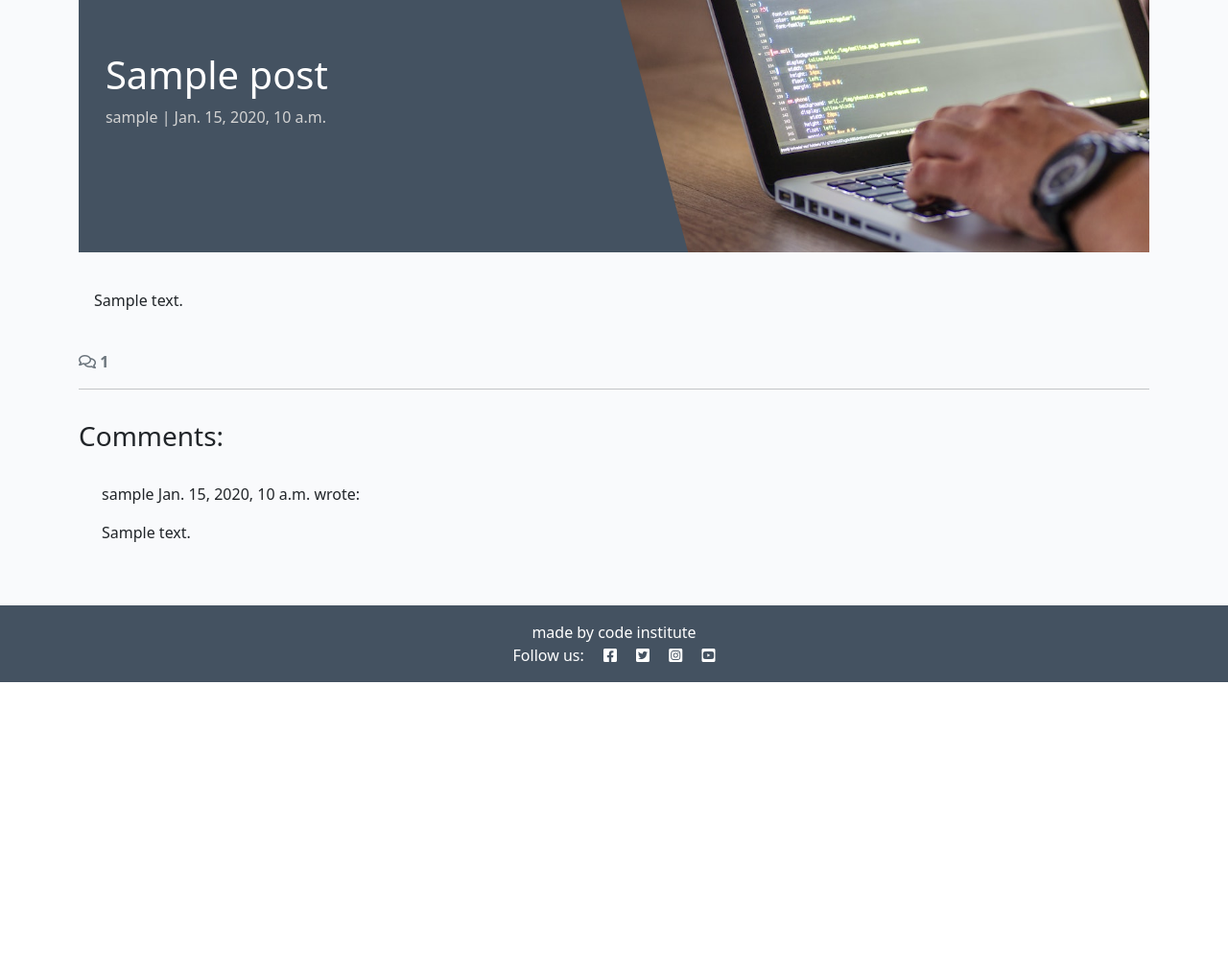
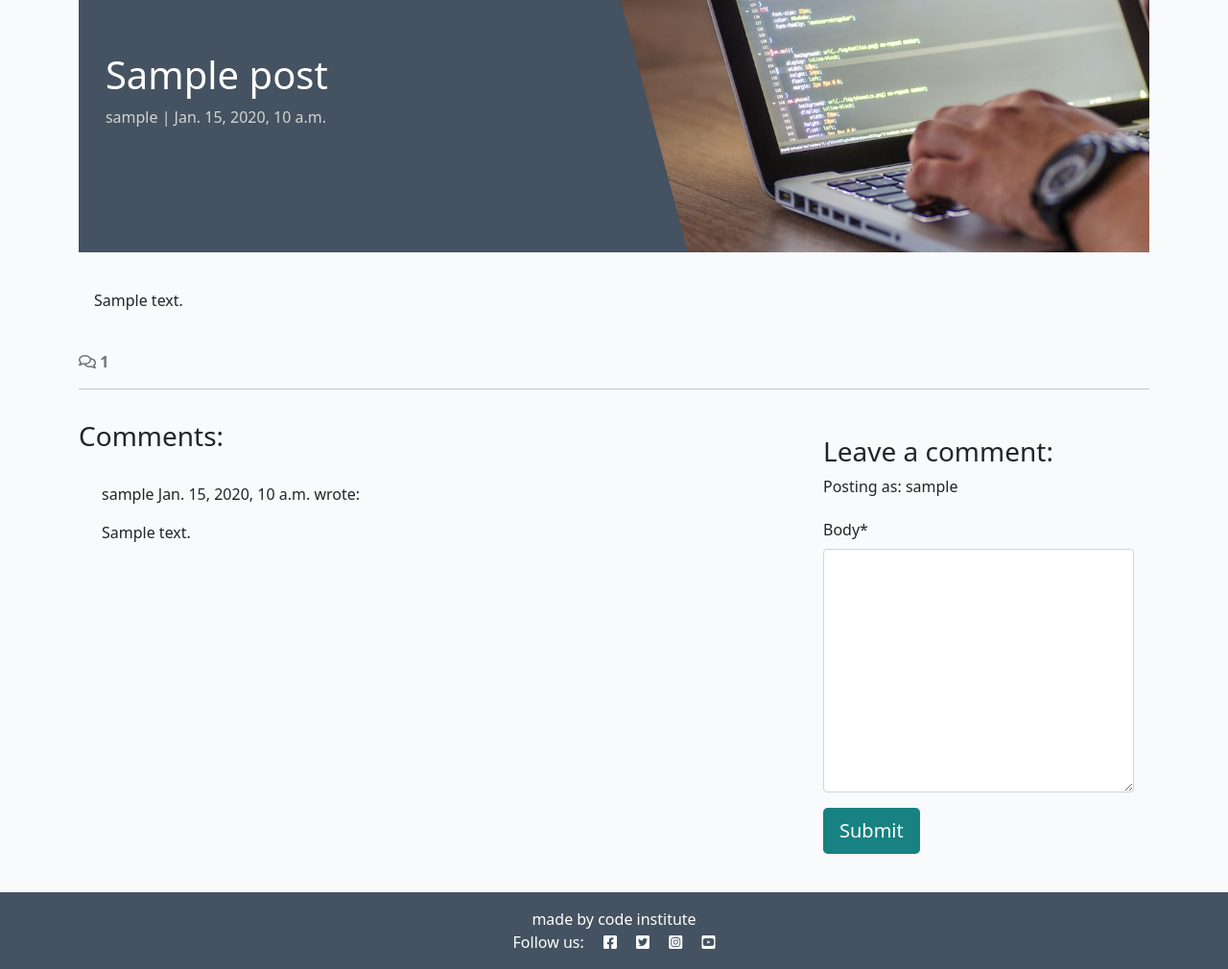
Before and after one commit to shixen/django-blog, a Django app: a page that uses blog/templates/blog/post_detail.html in a window 1280 px wide. Shown: the part 127-1137 px from the top of the page at 96% size. Before the commit the page ends 838 px from the top, so only its background shows below. Run offline with Django 4.2, Linux system fonts and the light colour scheme; a user stored in the database is signed in; tables that the repository leaves empty hold one stand-in row (values such as "Sample post"); some libraries are stand-ins or nearby versions.

Commit message:
add forms

```diff
--- /dev/null
+++ b/blog/forms.py
@@ -0,0 +1,8 @@
+from .models import Comment
+from django import forms
+
+
+class CommentForm(forms.ModelForm):
+    class Meta:
+        model = Comment
+        fields = ('body',)
--- a/blog/templates/blog/post_detail.html
+++ b/blog/templates/blog/post_detail.html
@@ -1,5 +1,6 @@
 {% extends 'base.html' %} {% block content %}
 {% load static %}
+{% load crispy_forms_tags %}
 
 <div class="masthead">
     <div class="container">
@@ -70,8 +71,24 @@
                 {% endfor %}
             </div>
         </div>
+        <!-- Creating New Comments -->
+        <div class="col-md-4 card mb-4 mt-3">
+            <div class="card-body">
+                {% if user.is_authenticated %}
+                <h3>Leave a comment:</h3>
+                <p>Posting as: {{ user.username }}</p>
+                <form id="commentForm" method="post" style="margin-top: 1.3em;">
+                    {{ comment_form | crispy }}
+                    {% csrf_token %}
+                    <button id="submitButton" type="submit" class="btn btn-signup btn-lg">Submit</button>
+                </form>
+                {% else %}
+                <p>Log in to leave a comment</p>
+                {% endif %}
+            </div>
+        </div>
     </div>
 </div>
-</div>
+
 
 {% endblock content %}
--- a/blog/views.py
+++ b/blog/views.py
@@ -1,6 +1,7 @@
 from django.shortcuts import render, get_object_or_404
 from django.views import generic
 from .models import Post
+from .forms import CommentForm
 
 # Create your views here.
 class PostList(generic.ListView):
@@ -10,23 +11,13 @@ class PostList(generic.ListView):
 
 
 def post_detail(request, slug):
-    """
-    Display an individual :model:`blog.Post`.
 
-    **Context**
-
-    ``post``
-        An instance of :model:`blog.Post`.
-
-    **Template:**
-
-    :template:`blog/post_detail.html`
-    """
 
     queryset = Post.objects.filter(status=1)
     post = get_object_or_404(queryset, slug=slug)
     comments = post.comments.all().order_by("-created_on")
     comment_count = post.comments.filter(approved=True).count()
+    comment_form = CommentForm()
 
 
     return render(
@@ -36,5 +27,6 @@ def post_detail(request, slug):
             "post": post,
             "comments": comments,
             "comment_count": comment_count,
+            "comment_form": comment_form,
         },
     )
--- a/codestar/settings.py
+++ b/codestar/settings.py
@@ -47,6 +47,8 @@ INSTALLED_APPS = [
     'allauth',
     'allauth.account',
     'allauth.socialaccount',
+    'crispy_forms',
+    'crispy_bootstrap5',
     'django_summernote',
     'blog',
     'about',
@@ -55,6 +57,9 @@ INSTALLED_APPS = [
 SITE_ID = 1
 LOGIN_REDIRECT_URL = '/'
 LOGOUT_REDIRECT_URL = '/'
+
+CRISPY_ALLOWED_TEMPLATE_PACKS = "bootstrap5"
+CRISPY_TEMPLATE_PACK = "bootstrap5"
 
 MIDDLEWARE = [
     'django.middleware.security.SecurityMiddleware',
--- a/requirements.txt
+++ b/requirements.txt
@@ -1,7 +1,9 @@
 asgiref==3.8.1
+crispy-bootstrap5==0.7
 dj-database-url==0.5.0
 Django==5.0.4
 django-allauth==0.57.2
+django-crispy-forms==2.1
 django-summernote==0.8.20.0
 gunicorn==20.1.0
 oauthlib==3.2.2
```
